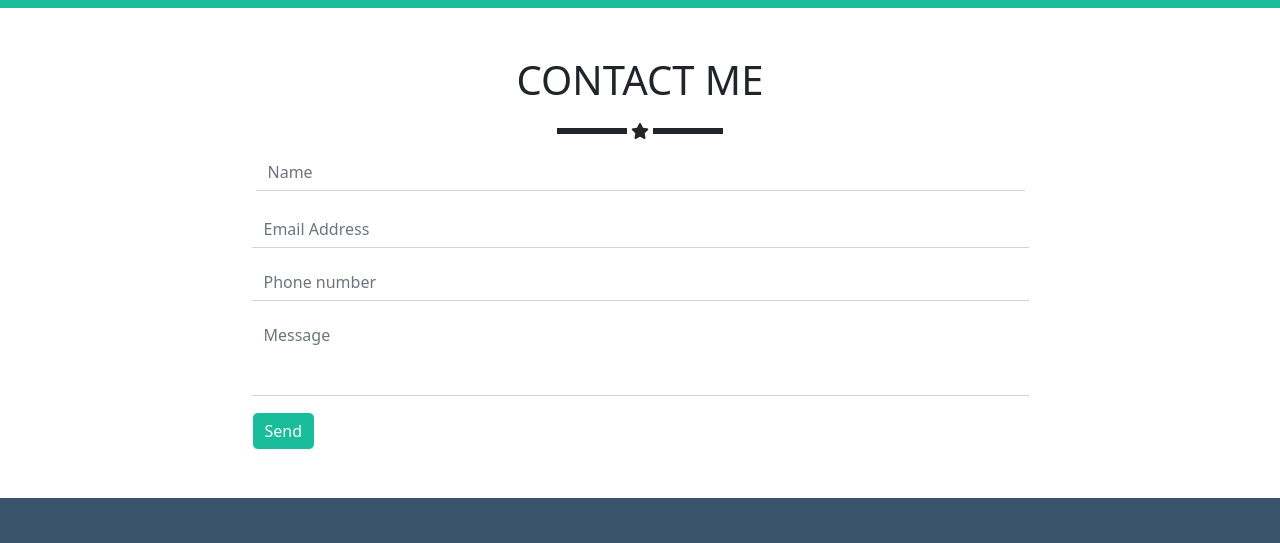
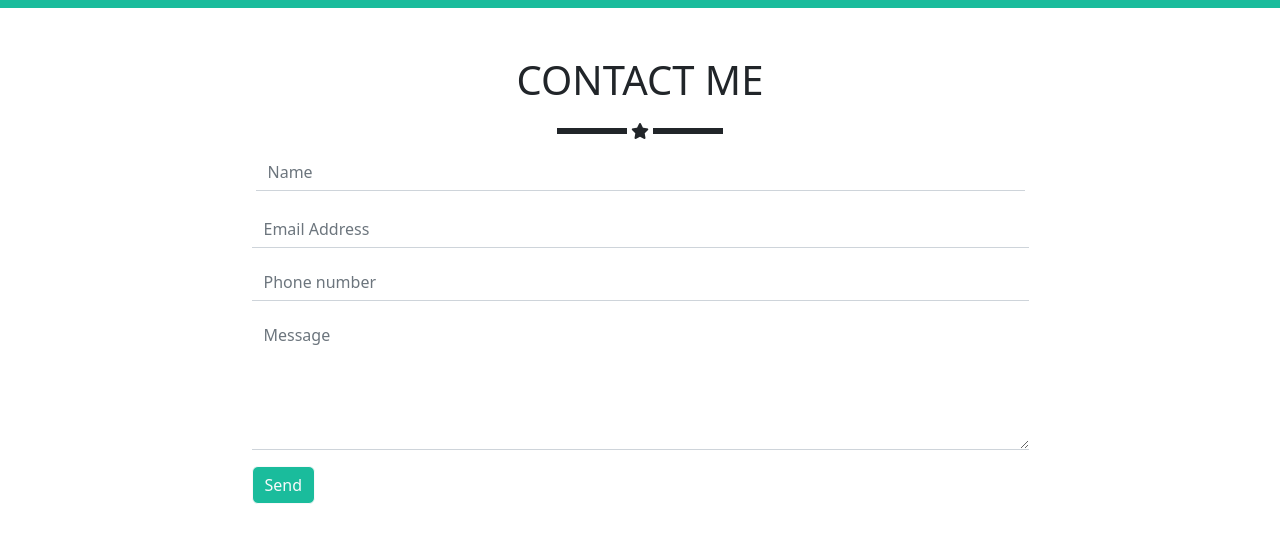
Before and after one commit to RiccardoGrande/html-css-bootstrap-freelancer, a plain HTML site: page index.html in a window 1280 px wide. Shown: the part 1392-1935 px from the top of the page. Drawn offline with nearby package versions, Linux system fonts and the light colour scheme.

Commit message:
add fix section contact

```diff
--- a/index.html
+++ b/index.html
@@ -227,7 +227,7 @@
 
                           <div class="mb-3">
 
-                            <input type="text" class="form-control border-top-0 border-start-0 border-end-0 rounded-0 pb-5" id="formGroupExampleInput2" placeholder="Message">
+                            <textarea type="text" class="form-control border-top-0 border-start-0 border-end-0 rounded-0 " rows="5" id="formGroupExampleInput2" placeholder="Message"></textarea>
                           </div>
 
                           <button type="button" class="btn btn-outline-light send">Send</button>
```
